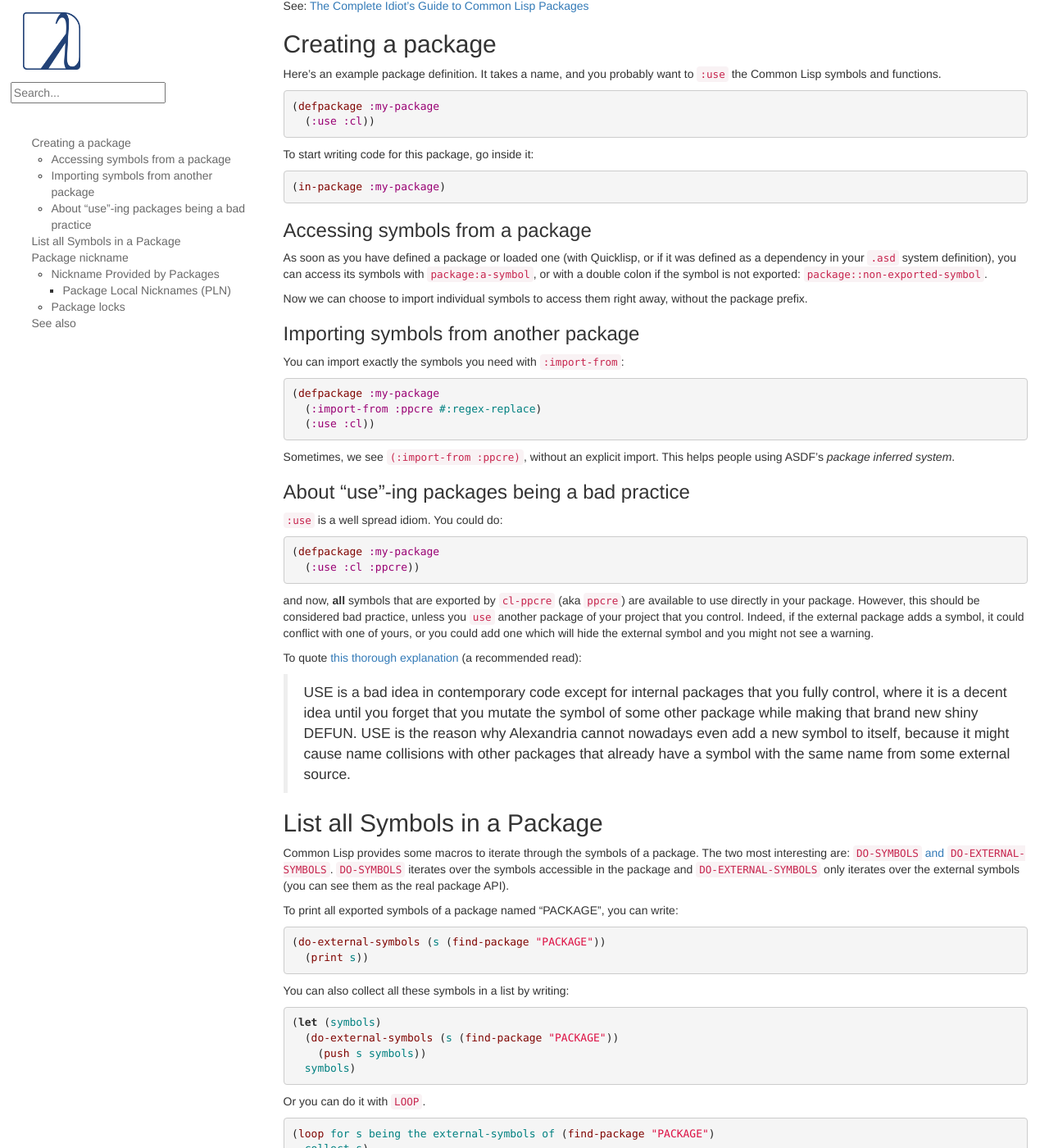
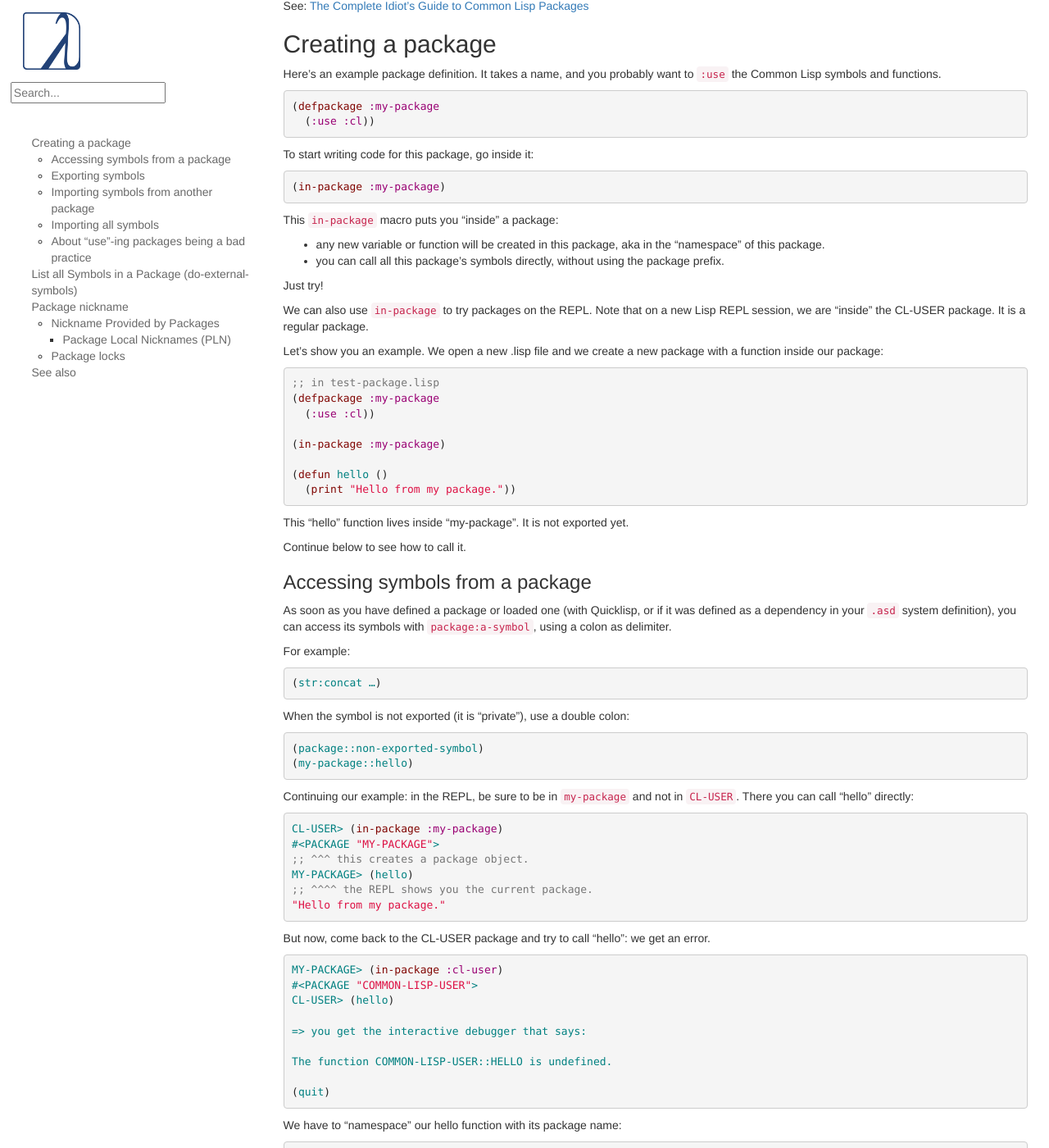
Before and after one commit to LispCookbook/cl-cookbook, a Jekyll site: the page built from packages.md, in a window 1280 px wide and 1400 px high, scrolled down 222 px. Shown: the whole window at 82% size. Built offline with Jekyll 4.4.1, drawn with Linux system fonts in a browser that asks for light colours; some of the changed text lies outside the part shown.

Commit message:
packages: examples, export, import, use-package, :use
for https://github.com/LispCookbook/cl-cookbook/pull/489/

```diff
--- a/packages.md
+++ b/packages.md
@@ -20,15 +20,120 @@
 (in-package :my-package)
 ~~~
 
+This `in-package` macro puts you "inside" a package:
+
+- any new variable or function will be created in this package, aka in the "namespace" of this package.
+- you can call all this package's symbols directly, without using the package prefix.
+
+Just try!
+
+We can also use `in-package` to try packages on the REPL. Note that on
+a new Lisp REPL session, we are "inside" the CL-USER package. It is a
+regular package.
+
+Let's show you an example. We open a new .lisp file and we create a new
+package with a function inside our package:
+
+~~~lisp
+;; in test-package.lisp
+(defpackage :my-package
+  (:use :cl))
+
+(in-package :my-package)
+
+(defun hello ()
+  (print "Hello from my package."))
+~~~
+
+This "hello" function lives inside "my-package". It is not exported yet.
+
+Continue below to see how to call it.
+
 ### Accessing symbols from a package
 
 As soon as you have defined a package or loaded one (with Quicklisp,
 or if it was defined as a dependency in your `.asd` system
-definition), you can access its symbols with `package:a-symbol`, or
-with a double colon if the symbol is not exported:
-`package::non-exported-symbol`.
+definition), you can access its symbols with `package:a-symbol`, using
+a colon as delimiter.
 
-Now we can choose to import individual symbols to access them right
+For example:
+
+~~~lisp
+(str:concat …)
+~~~
+
+When the symbol is not exported (it is "private"), use a double colon:
+
+~~~lisp
+(package::non-exported-symbol)
+(my-package::hello)
+~~~
+
+Continuing our example: in the REPL, be sure to be in `my-package` and not in `CL-USER`. There you can call "hello" directly:
+
+~~~lisp
+CL-USER> (in-package :my-package)
+#<PACKAGE "MY-PACKAGE">
+;; ^^^ this creates a package object.
+MY-PACKAGE> (hello)
+;; ^^^^ the REPL shows you the current package.
+"Hello from my package."
+~~~
+
+But now, come back to the CL-USER package and try to call "hello": we get an error.
+
+~~~lisp
+MY-PACKAGE> (in-package :cl-user)
+#<PACKAGE "COMMON-LISP-USER">
+CL-USER> (hello)
+
+=> you get the interactive debugger that says:
+
+The function COMMON-LISP-USER::HELLO is undefined.
+
+(quit)
+~~~
+
+We have to "namespace" our hello function with its package name:
+
+~~~lisp
+CL-USER> (my-package::hello)
+"Hello from my package."
+~~~
+
+Let's export the function.
+
+### Exporting symbols
+
+Augment our `defpackage` declaration to export our "hello" function like so:
+
+~~~lisp
+(defpackage :my-package
+  (:use :cl)
+  (:export
+   #:hello))
+~~~
+
+Compile this (`C-c C-c` in Slime), and now you can call
+
+~~~lisp
+CL-USER> (my-package:hello)
+~~~
+
+with a single colon.
+
+You can also use the `export` function:
+
+~~~lisp
+(in-package :my-package)
+(export #'hello)
+~~~
+
+Observation:
+
+- exporting `:hello` without the sharpsign (`#:hello`) works too, but it will always create a new symbol. The `#:` notation does not create a new symbol. It's a detail and at this point, a personal preference to use it or not. It is helpful to not clutter our symbols namespace, specially when we import and re-export symbols from other libraries. So it is not useful for us at this point.
+
+Now we might want to import individual symbols in order to access them right
 away, without the package prefix.
 
 
@@ -42,8 +147,34 @@
   (:use :cl))
 ~~~
 
+Now you can call `regex-replace` from inside `my-package`, without the `ppcre` package prefix. `regex-replace` is a new symbol inside your package. It is not exported.
+
 Sometimes, we see `(:import-from :ppcre)`, without an explicit
 import. This helps people using ASDF's *package inferred system*.
+
+You can also use the `import` function from outside a package definition:
+
+~~~lisp
+CL-USER> (import 'ppcre:regex-replace)
+CL-USER> (regex-replace …)
+~~~
+
+### Importing all symbols
+
+It is a better practice to carefully choose what symbols you import from another package (read below), but we can also import all symbols at once with `:use`:
+
+~~~lisp
+(defpackage :my-package
+  (:use :cl :ppcre))
+~~~
+
+Now you can access all variables, functions and macros of `cl-ppcre` from your `my-package` package.
+
+You can also use the `use-package` function:
+
+~~~lisp
+CL-USER> (use-package 'cl-ppcre)
+~~~
 
 
 ### About "use"-ing packages being a bad practice
@@ -67,7 +198,7 @@
 > USE is a bad idea in contemporary code except for internal packages that you fully control, where it is a decent idea until you forget that you mutate the symbol of some other package while making that brand new shiny DEFUN. USE is the reason why Alexandria cannot nowadays even add a new symbol to itself, because it might cause name collisions with other packages that already have a symbol with the same name from some external source.
 
 
-## List all Symbols in a Package
+## List all Symbols in a Package (do-external-symbols)
 
 Common Lisp provides some macros to iterate through the symbols of a
 package. The two most interesting are:
```
